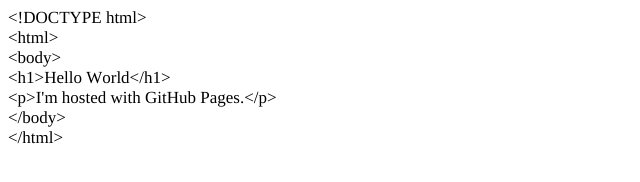
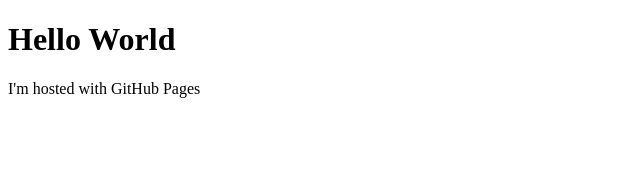
Before and after one commit to mirvatoi/mirvatoi.github.io, a plain HTML site: page index.html in a window 1280 px wide. Shown: the whole page, without its empty margins (0-640 px from the left). Drawn offline with Linux system fonts and the light colour scheme.

Commit message:
initial commit

```diff
--- a/index.html
+++ b/index.html
@@ -1,23 +1,9 @@
-<!DOCTYPE html PUBLIC "-//W3C//DTD HTML 4.01//EN" "http://www.w3.org/TR/html4/strict.dtd">
+<!DOCTYPE html>
 <html>
 <head>
-  <meta http-equiv="Content-Type" content="text/html; charset=utf-8">
-  <meta http-equiv="Content-Style-Type" content="text/css">
-  <title></title>
-  <meta name="Generator" content="Cocoa HTML Writer">
-  <meta name="CocoaVersion" content="1894.6">
-  <style type="text/css">
-    p.p1 {margin: 0.0px 0.0px 0.0px 0.0px; font: 17.0px Times; color: #000000; -webkit-text-stroke: #eae96f}
-    span.s1 {font-kerning: none}
-  </style>
 </head>
 <body>
-<p class="p1"><span class="s1">&lt;!DOCTYPE html&gt;</span></p>
-<p class="p1"><span class="s1">&lt;html&gt;</span></p>
-<p class="p1"><span class="s1">&lt;body&gt;</span></p>
-<p class="p1"><span class="s1">&lt;h1&gt;Hello World&lt;/h1&gt;</span></p>
-<p class="p1"><span class="s1">&lt;p&gt;I'm hosted with GitHub Pages.&lt;/p&gt;</span></p>
-<p class="p1"><span class="s1">&lt;/body&gt;</span></p>
-<p class="p1"><span class="s1">&lt;/html&gt;</span></p>
+<h1> Hello World </h1>
+<p> I'm hosted with GitHub Pages</p>
 </body>
 </html>
```
